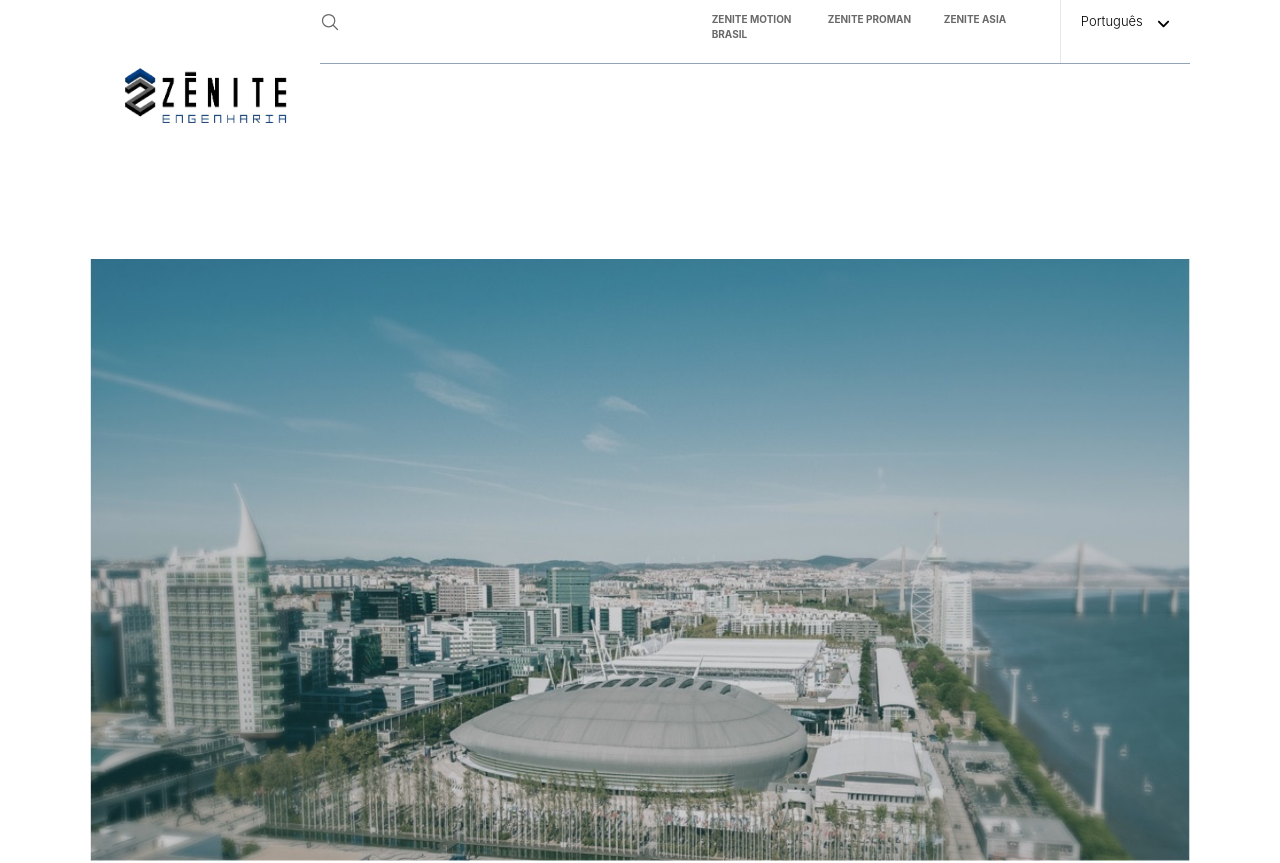
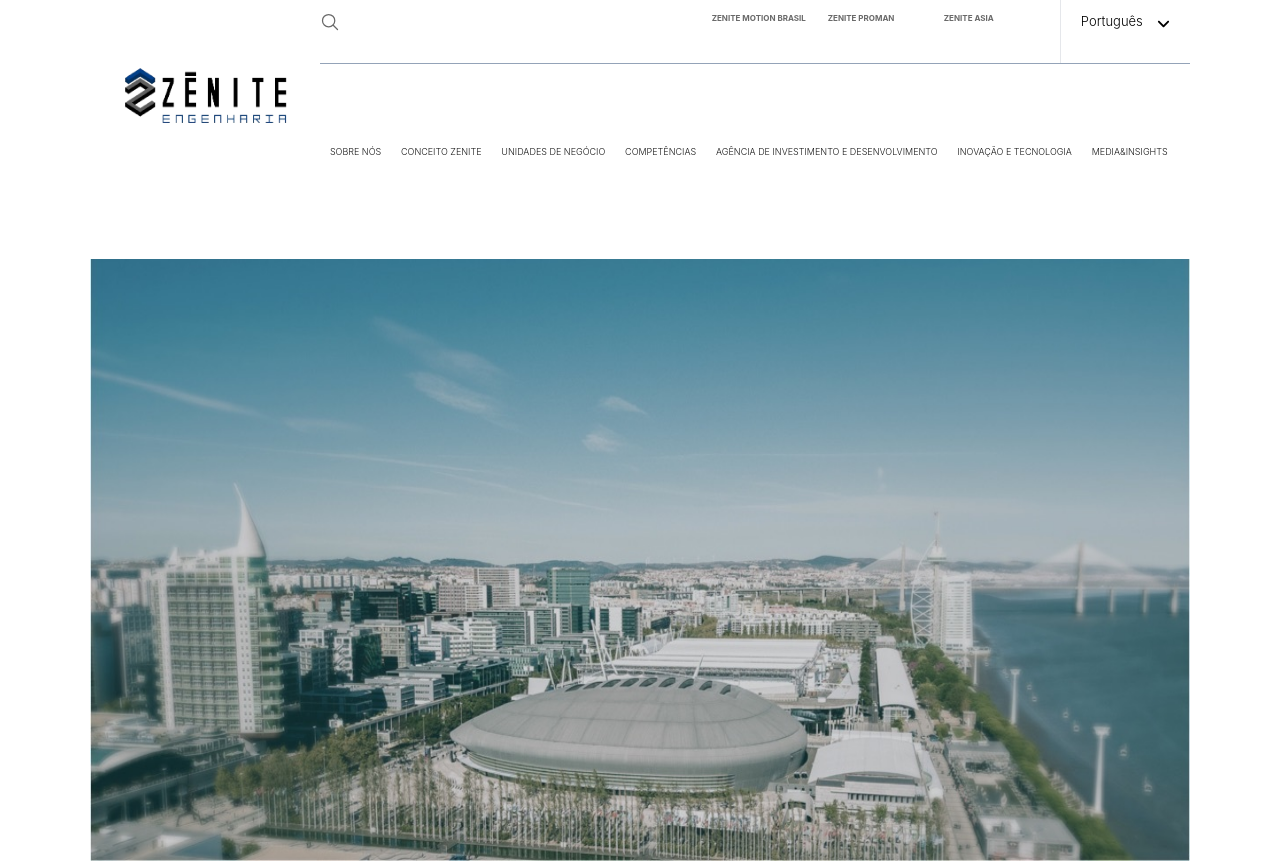
Before and after one commit to Wellinton-3110/Future, a React (Vite) app: page / in a window 1280 px wide. Shown: the top 863 px of the page. Built offline with nearby package versions, Linux system fonts and the light colour scheme.

Commit message:
add: Header2

```diff
--- a/src/components/Header.jsx
+++ b/src/components/Header.jsx
@@ -2,11 +2,12 @@ import zeniteLogo from "../img/zeniteLogo.png";
 import { IoSearchOutline } from "react-icons/io5";
 import "../index.css";
 import { Idiomas } from "./Idiomas";
+import { Header2 } from "./Header2";
 
 export function Header() {
   return (
     <>
-      <div className="Header h-[23vh] w-[100vw] flex relative ">
+      <div className="Header h-[23vh] w-[100vw] flex relative">
         <div className="Logo absolute w-[18%] h-[100%] left-[7%] bg-white text-center">
           <img src={zeniteLogo} className="w-[100%] h-[100%] m-1" />
         </div>
@@ -14,18 +15,19 @@ export function Header() {
         <div className="Search flex absolute right-[7%] w-[68%] h-[35%] border-b-[1px] border-slate-400">
           <IoSearchOutline className="absolute w-[20px] h-[20px] mt-3 text-[#696969]" />
           <li className="w-[40%] h-[100%] ml-[45%] flex justify-around list-none mt-3 ">
-            <h1 className="w-[200px] h-[100%] font-bold text-[#696969] text-[13px] cursor-pointer --responsive--> md:text-[10px] md:w-[150px] md:mr-5">
+            <h1 className="w-[200px] h-[100%] font-bold text-[#696969] text-[13px] cursor-pointer --responsive--> md:text-[8px] md:w-[150px] md:mr-5">
               ZENITE MOTION BRASIL
             </h1>
-            <h1 className="w-[200px] h-[100%] font-bold text-[#696969] text-[13px] cursor-pointer --responsive--> md:text-[10px] md:w-[150px] md:mr-5">
+            <h1 className="w-[200px] h-[100%] font-bold text-[#696969] text-[13px] cursor-pointer --responsive--> md:text-[8px] md:w-[150px] md:mr-5">
               ZENITE PROMAN
             </h1>
-            <h1 className="w-[200px] h-[100%] font-bold text-[#696969] text-[13px] cursor-pointer --responsive--> md:text-[10px] md:w-[150px] md:mr-5">
+            <h1 className="w-[200px] h-[100%] font-bold text-[#696969] text-[13px] cursor-pointer --responsive--> md:text-[8px] md:w-[150px] md:mr-5">
               ZENITE ASIA
             </h1>
           </li>
           <Idiomas />
         </div>
+        <Header2 />
       </div>
     </>
   );
--- a/src/components/Header2.jsx
+++ b/src/components/Header2.jsx
@@ -0,0 +1,74 @@
+export function Header2() {
+  function stopPropagation(event) {
+    event.stopPropagation();
+  }
+  function showSobreNos() {
+    const sobreNos = document.getElementById("sobreNos");
+    sobreNos.classList.remove("hidden");
+  }
+  function hiddenSobreNos() {
+    const sobreNos = document.getElementById("sobreNos");
+    sobreNos.classList.add("hidden");
+  }
+  return (
+    <div className=" absolute left-[25%] bottom-0 w-[67%] h-[35%] flex justify-around items-center">
+      <a
+        onClick={stopPropagation}
+        onMouseEnter={showSobreNos}
+        onMouseLeave={hiddenSobreNos}
+        href="https://www.future-motion.eu/pt/sobre-nos"
+        target="_blank"
+        className="relative text-[12px] font-bold text-black/90  --responsive--> md:text-[9px] md:font-light"
+      >
+        SOBRE NÓS
+        <li
+          id="sobreNos"
+          className="hidden absolute w-[86vw] h-[77vh] z-30 p-[50px] top-[100%] flex flex-col text-black/40 left-[50vw] translate-x-[-80%] bg-white  list-none"
+        >
+          <i className="text-[19px] font-normal ml-[20%] mb-[25px]">HISTÓRIA</i>
+          <i className="text-[19px] font-normal ml-[20%] mb-[25px]">
+            VISÃO E MISSÃO
+          </i>
+          <i className="text-[19px] font-normal ml-[20%] mb-[25px]">VALORES</i>
+          <i className="text-[19px] font-normal ml-[20%] mb-[25px]">
+            LIDERANÇA
+          </i>
+          <i className="text-[19px] font-normal ml-[20%] mb-[25px]">
+            GOVERNANÇA
+          </i>
+          <i className="text-[19px] font-normal ml-[20%] mb-[25px]">
+            ÉTICA E COMPLIANCE
+          </i>
+          <i className="text-[19px] font-normal ml-[20%] mb-[25px]">
+            RESPONSABILIDADE SOCIAL CORPORATIVA
+          </i>
+          <i className="text-[19px] font-normal ml-[20%] mb-[25px]">
+            SUSTENTABILIDADE
+          </i>
+          <i className="text-[19px] font-normal ml-[20%] mb-[25px]">
+            CONTACTOS
+          </i>
+        </li>
+      </a>
+
+      <h2 className="text-[12px] font-bold text-black/90  --responsive--> md:text-[9px] md:font-light">
+        CONCEITO ZENITE
+      </h2>
+      <h2 className="text-[12px] font-bold text-black/90  --responsive--> md:text-[9px] md:font-light">
+        UNIDADES DE NEGÓCIO
+      </h2>
+      <h2 className="text-[12px] font-bold text-black/90  --responsive--> md:text-[9px] md:font-light">
+        COMPETÊNCIAS
+      </h2>
+      <h2 className="text-[12px] font-bold text-black/90  --responsive--> md:text-[9px] md:font-light">
+        AGÊNCIA DE INVESTIMENTO E DESENVOLVIMENTO
+      </h2>
+      <h2 className="text-[12px] font-bold text-black/90  --responsive--> md:text-[9px] md:font-light">
+        INOVAÇÃO E TECNOLOGIA
+      </h2>
+      <h2 className="text-[12px] font-bold text-black/90  --responsive--> md:text-[9px] md:font-light">
+        MEDIA&INSIGHTS
+      </h2>
+    </div>
+  );
+}
--- a/tailwind.config.js
+++ b/tailwind.config.js
@@ -12,7 +12,7 @@ export default {
       lg: { max: "1600px" },
       // => @media (max-width: 1023px) { ... }
 
-      md: { max: "1300px" },
+      md: { max: "1400px" },
       // => @media (max-width: 767px) { ... }
 
       sm: { max: "500px" },
```
